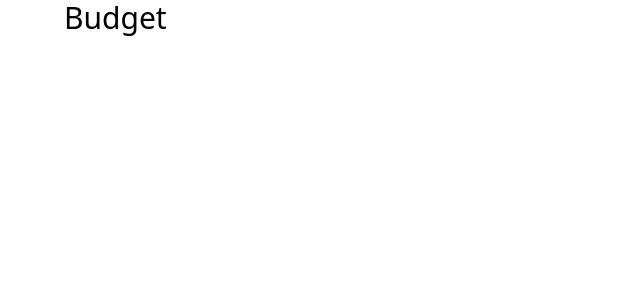
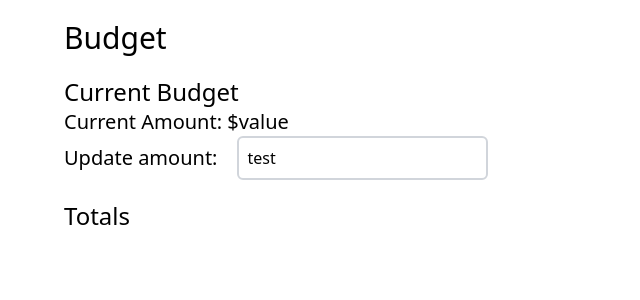
Before and after one commit to AloyBranCheung/budget-calculator, a React (Vite) app: page / in a window 1280 px wide. Shown: the top 300 px of the page, without its empty margins (0-640 px from the left). Built offline with nearby package versions, Linux system fonts and the light colour scheme; a web font is replaced by a local one.

Commit message:
adds ui components

```diff
--- a/src/App.tsx
+++ b/src/App.tsx
@@ -1,10 +1,15 @@
+import PageTitle from "./components/UI/typography/PageTitle";
 import GutterContainer from "./components/layout/GutterContainer";
+import CalculatorContainer from "./components/CalculatorContainer";
 
 function App() {
   return (
-    <div className="font-nerd">
+    <div className="font-nerd pt-5 pb-5">
       <GutterContainer>
-        <h1 className="text-3xl">Budget</h1>
+        <div className="flex flex-col gap-5">
+          <PageTitle title="Budget" />
+          <CalculatorContainer />
+        </div>
       </GutterContainer>
     </div>
   );
--- /dev/null
+++ b/src/components/CalculatorContainer/CurrBudgetDisplay.tsx
@@ -0,0 +1,21 @@
+import React from "react";
+import SectionTitle from "../UI/typography/SectionTitle";
+import TitleText from "../UI/typography/TitleText";
+import Input from "../UI/Input";
+
+export default function CurrBudgetDisplay() {
+  return (
+    <div>
+      <SectionTitle title="Current Budget" />
+      <TitleText title="Current Amount: $value" />
+      <div className="flex gap-5 items-center">
+        <TitleText title="Update amount: " />
+        <Input
+          value="test"
+          onChange={() => console.log("changed")}
+          type="text"
+        />
+      </div>
+    </div>
+  );
+}
--- /dev/null
+++ b/src/components/CalculatorContainer/TotalsDisplay.tsx
@@ -0,0 +1,11 @@
+import React from "react";
+import SectionTitle from "../UI/typography/SectionTitle";
+import TitleText from "../UI/typography/TitleText";
+
+export default function TotalsDisplay() {
+  return (
+    <div>
+      <SectionTitle title="Totals" />
+    </div>
+  );
+}
--- /dev/null
+++ b/src/components/CalculatorContainer/index.tsx
@@ -0,0 +1,12 @@
+import React from "react";
+import TotalsDisplay from "./TotalsDisplay";
+import CurrBudgetDisplay from "./CurrBudgetDisplay";
+
+export default function Calculator() {
+  return (
+    <div className="flex flex-col gap-5">
+      <CurrBudgetDisplay />
+      <TotalsDisplay />
+    </div>
+  );
+}
--- /dev/null
+++ b/src/components/UI/Button.tsx
@@ -0,0 +1,7 @@
+import React from 'react'
+
+export default function Button() {
+  return (
+    <div>Button</div>
+  )
+}
--- /dev/null
+++ b/src/components/UI/Input.tsx
@@ -0,0 +1,25 @@
+import React from "react";
+
+interface InputProps {
+  value: string | number;
+  onChange: (e: React.ChangeEvent<HTMLInputElement>) => void;
+  type: "text" | "number";
+  placeholder?: string;
+}
+
+export default function Input({
+  type,
+  value,
+  onChange,
+  placeholder,
+}: InputProps) {
+  return (
+    <input
+      type={type}
+      value={value}
+      onChange={onChange}
+      placeholder={placeholder}
+      className="border-2 border-gray-300 rounded-md p-2"
+    />
+  );
+}
--- /dev/null
+++ b/src/components/UI/typography/PageTitle.tsx
@@ -0,0 +1,9 @@
+import React from "react";
+
+interface PageTitleProps {
+  title: string;
+}
+
+export default function PageTitle({ title }: PageTitleProps) {
+  return <h1 className="text-3xl">{title}</h1>;
+}
--- /dev/null
+++ b/src/components/UI/typography/SectionTitle.tsx
@@ -0,0 +1,9 @@
+import React from "react";
+
+interface SectionTitleProps {
+  title: string;
+}
+
+export default function SectionTitle({ title }: SectionTitleProps) {
+  return <h2 className="text-2xl">{title}</h2>;
+}
--- /dev/null
+++ b/src/components/UI/typography/TitleText.tsx
@@ -0,0 +1,9 @@
+import React from "react";
+
+interface TitleTextProps {
+  title: string;
+}
+
+export default function TitleText({ title }: TitleTextProps) {
+  return <h3 className="text-xl">{title}</h3>;
+}
```
